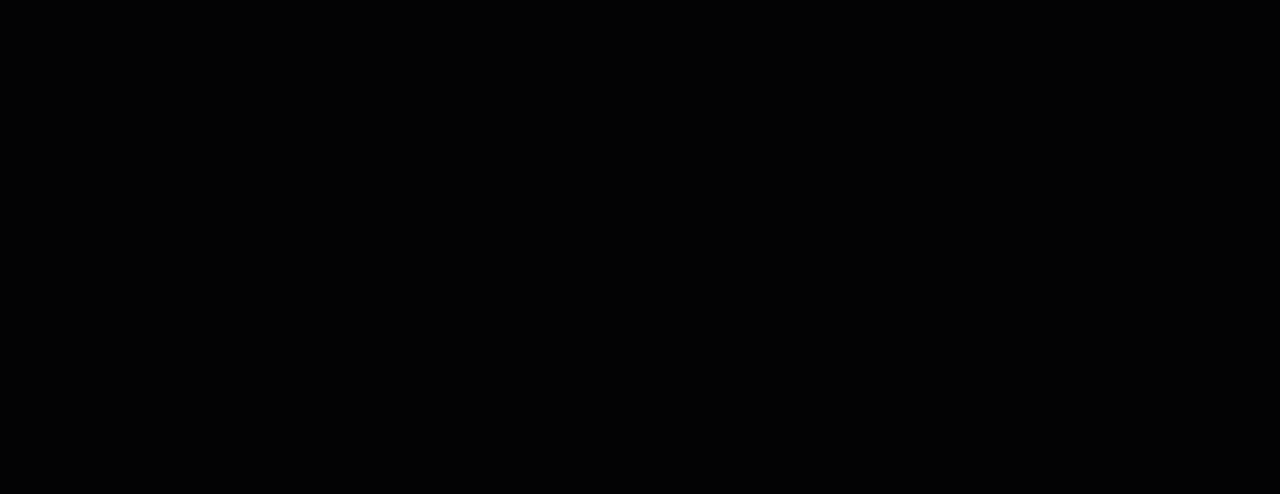
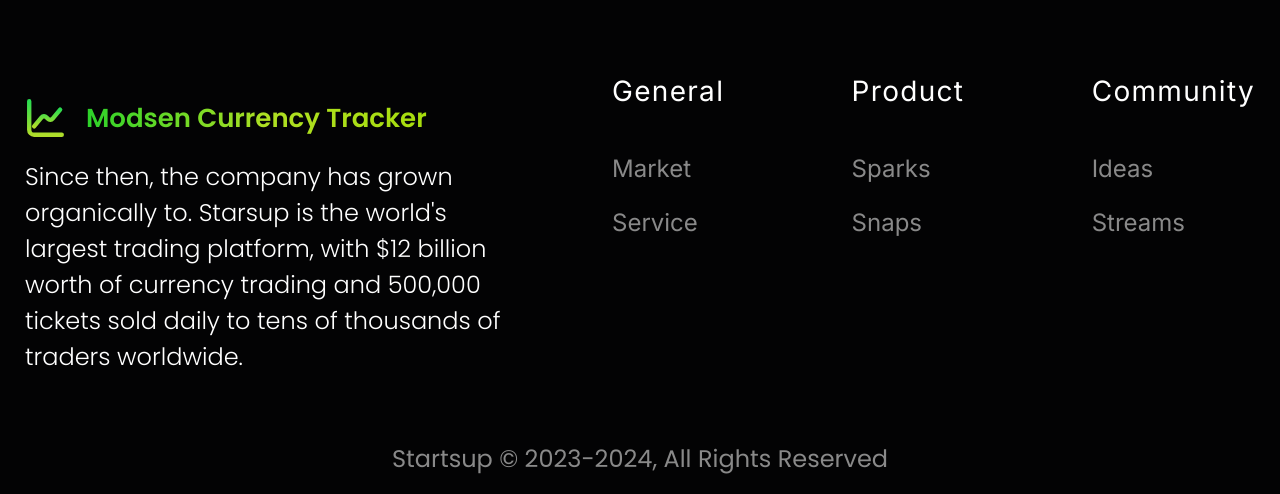
Before and after one commit to Ilyas022/Currency-Tracker, a React app: page / in a window 1280 px wide. Shown: the part 869-1363 px from the top of the page. Before the commit the page ends 845 px from the top, so only its background shows below. Built offline with nearby package versions, Linux system fonts and the light colour scheme; no server answers.

Commit message:
feat: add footer layout

```diff
--- a/src/App.tsx
+++ b/src/App.tsx
@@ -1,4 +1,5 @@
 import CurrencyCardsList from 'components/CurrencyCardsList'
+import Footer from 'components/Footer'
 import Header from 'components/Header'
 
 export function App() {
@@ -8,6 +9,7 @@ export function App() {
 			<main>
 				<CurrencyCardsList />
 			</main>
+			<Footer />
 		</>
 	)
 }
--- /dev/null
+++ b/src/components/Footer/config.ts
@@ -0,0 +1,7 @@
+export const mocks = {
+	footerInfo: {
+		General: ['Market', 'Service'],
+		Product: ['Sparks', 'Snaps'],
+		Community: ['Ideas', 'Streams'],
+	},
+}
--- /dev/null
+++ b/src/components/Footer/index.tsx
@@ -0,0 +1,49 @@
+import Logo from 'components/Logo'
+
+import { mocks } from './config'
+import {
+	StyledFooter,
+	StyledFooterContainer,
+	StyledFooterInfo,
+	StyledFooterLinks,
+	StyledFooterLogo,
+	StyledFooterRights,
+} from './styled'
+
+const { footerInfo } = mocks
+const footerLinks = Object.entries(footerInfo).map(([category, items]) => (
+	<div key={category}>
+		<h3>{category}</h3>
+		<ul>
+			{items.map((item) => (
+				<li key={item}>{item}</li>
+			))}
+		</ul>
+	</div>
+))
+
+function Footer() {
+	return (
+		<StyledFooter>
+			<StyledFooterContainer>
+				<div>
+					<StyledFooterInfo>
+						<StyledFooterLogo>
+							<Logo />
+							<p>Modsen Currency Tracker</p>
+						</StyledFooterLogo>
+						<p>
+							Since then, the company has grown organically to. Starsup is the world&apos;s largest
+							trading platform, with $12 billion worth of currency trading and 500,000 tickets sold
+							daily to tens of thousands of traders worldwide.
+						</p>
+					</StyledFooterInfo>
+					<StyledFooterLinks>{footerLinks}</StyledFooterLinks>
+				</div>
+				<StyledFooterRights>Startsup © 2023-2024, All Rights Reserved</StyledFooterRights>
+			</StyledFooterContainer>
+		</StyledFooter>
+	)
+}
+
+export default Footer
--- /dev/null
+++ b/src/components/Footer/styled.ts
@@ -0,0 +1,73 @@
+import styled from 'styled-components'
+
+export const StyledFooter = styled.footer`
+	padding-bottom: 20px;
+`
+export const StyledFooterContainer = styled.div`
+	width: 1270px;
+	padding: 0 20px;
+	max-width: 100%;
+	margin: 0 auto;
+
+	& > div {
+		display: flex;
+		justify-content: space-between;
+		gap: 95px;
+		margin-bottom: 66px;
+	}
+`
+
+export const StyledFooterLogo = styled.div`
+	display: flex;
+	align-items: center;
+	gap: 20px;
+	/* background: ${({ theme }) => theme.colors.textGradient}; */
+	font-weight: 600;
+	font-size: 26px;
+	background: linear-gradient(92deg, #00ce2c 0%, #aedf23 49.26%, #a3dc00 100%);
+	background-clip: text;
+	-webkit-background-clip: text;
+	-webkit-text-fill-color: transparent;
+	margin-bottom: 20px;
+`
+
+export const StyledFooterInfo = styled.div`
+	flex: 0 1 40%;
+	padding-top: 27px;
+
+	& > p {
+		font-weight: 300;
+		font-size: 24px;
+		line-height: 150%;
+	}
+`
+
+export const StyledFooterLinks = styled.div`
+	flex: 1 1 auto;
+	display: flex;
+	justify-content: space-between;
+
+	font-family: 'Inter', sans-serif;
+
+	& h3 {
+		font-size: 28px;
+		line-height: 150%;
+		letter-spacing: 1.3px;
+		margin-bottom: 45px;
+	}
+
+	& ul {
+		display: flex;
+		flex-direction: column;
+		gap: 30px;
+		font-size: 24px;
+		color: #898989;
+	}
+`
+
+export const StyledFooterRights = styled.p`
+	font-size: 24px;
+	line-height: 150%;
+	color: #898989;
+	text-align: center;
+`
--- a/src/components/Header/index.tsx
+++ b/src/components/Header/index.tsx
@@ -1,8 +1,8 @@
 import Introduction from 'components/Header/Introduction'
-import Logo from 'components/Header/Logo'
 import Navbar from 'components/Header/Navbar'
 import { ThemeToggler } from 'components/Header/ThemeToggler'
 import UpdateTime from 'components/Header/UpdateTime'
+import Logo from 'components/Logo'
 
 import { StyledHeader, StyledHeaderContainer } from './styled'
 
--- a/src/components/Header/Logo/styled.ts
+++ b/src/components/Logo/styled.ts
@@ -2,6 +2,7 @@ import { Link } from 'react-router-dom'
 import styled from 'styled-components'
 
 export const StyledLogo = styled(Link)`
+	display: block;
 	width: 41px;
 	height: 42px;
 
--- a/src/styles/global.styles.ts
+++ b/src/styles/global.styles.ts
@@ -58,4 +58,8 @@ export const GlobalStyles = createGlobalStyle`
 			flex: 0 0 auto;
 		}
 	}
+
+	main {
+		margin-bottom: 94px;
+	}
 `
```
Also changed, not shown: src/components/Logo/index.tsx (renamed from src/components/Header/Logo/index.tsx).
